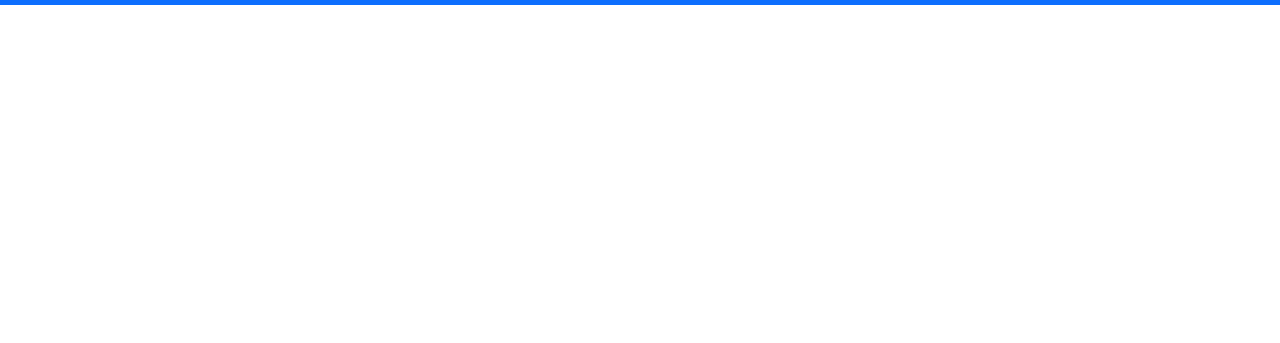
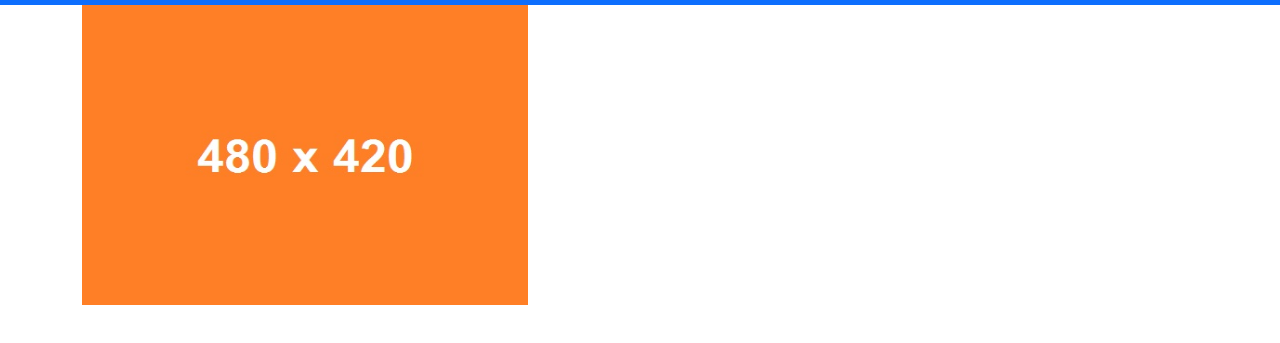
Before and after one commit to Mirza014/project, a plain HTML site: page index.html in a window 1280 px wide. Shown: the part 51-394 px from the top of the page. Drawn offline with nearby package versions, Linux system fonts and the light colour scheme.

Commit message:
Grid System

```diff
--- a/index.html
+++ b/index.html
@@ -40,6 +40,11 @@
          </form>
      </div>
  </nav>
+
+ <div class="container">
+
+    <img src="img/35.jpg" width="40%" height="300px" alt="">
+ </div>
   <!-- Bootstrap JavaScript Libraries -->
   <script src="https://cdn.jsdelivr.net/npm/@popperjs/core@2.11.6/dist/umd/popper.min.js"
     integrity="sha384-oBqDVmMz9ATKxIep9tiCxS/Z9fNfEXiDAYTujMAeBAsjFuCZSmKbSSUnQlmh/jp3" crossorigin="anonymous">
```
Also changed, not shown: img/35.jpg (added).
